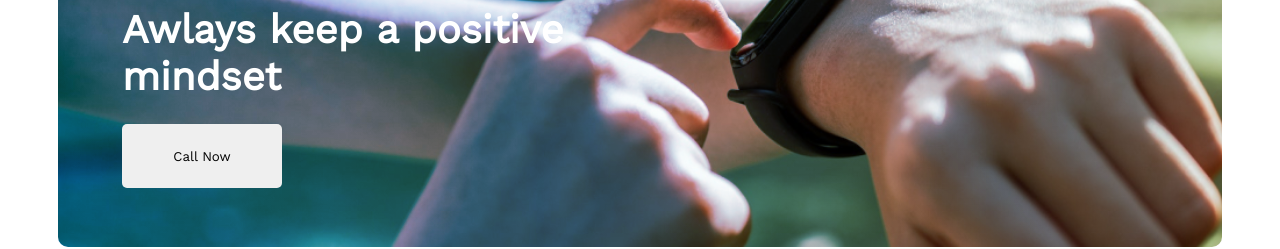
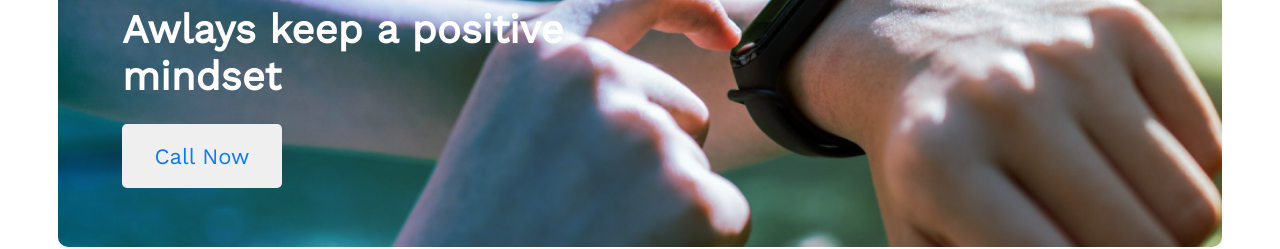
Before and after one commit to manojeng/new-year-new-hope, a plain HTML site: page index.html in a window 1280 px wide. Shown: the part 2420-2669 px from the top of the page. Drawn offline with nearby package versions, Linux system fonts and the light colour scheme.

Commit message:
Edited 4

```diff
--- a/index.html
+++ b/index.html
@@ -75,7 +75,7 @@
     <section>
         <div class="positive">
             <h3>Awlays keep a positive <br> mindset</h3>
-            <button>Call Now</button>
+            <button id="btn-callnow">Call Now</button>
         </div>
     </section>
 
--- a/styles/style.css
+++ b/styles/style.css
@@ -173,6 +173,9 @@ margin-bottom: 32px;
     height: 64px;
     border-radius: 5px;
     border: none;
+    color: #047dee;
+    font-size: 22px;
+
 }
 
 /* footer style */
```
